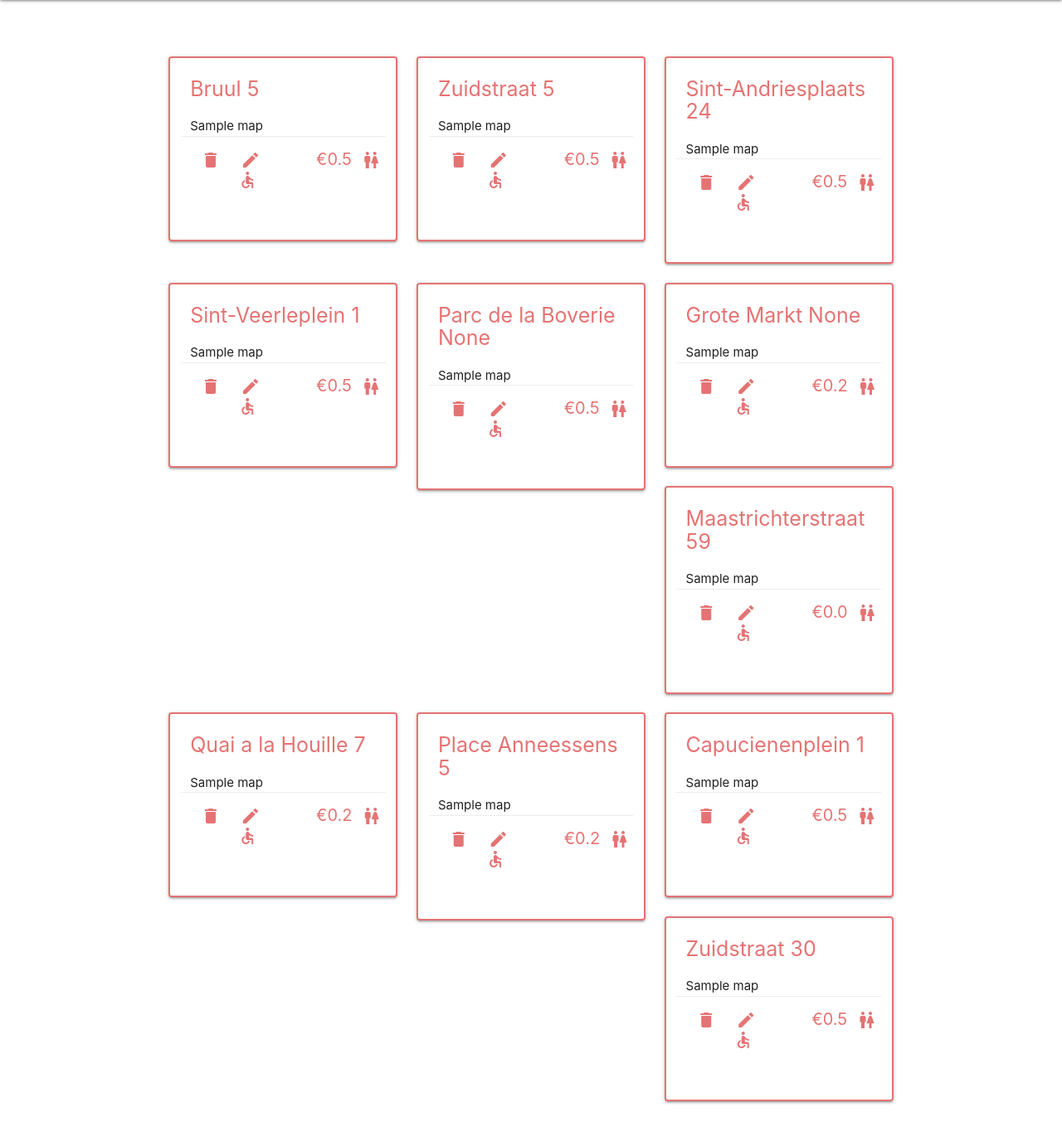
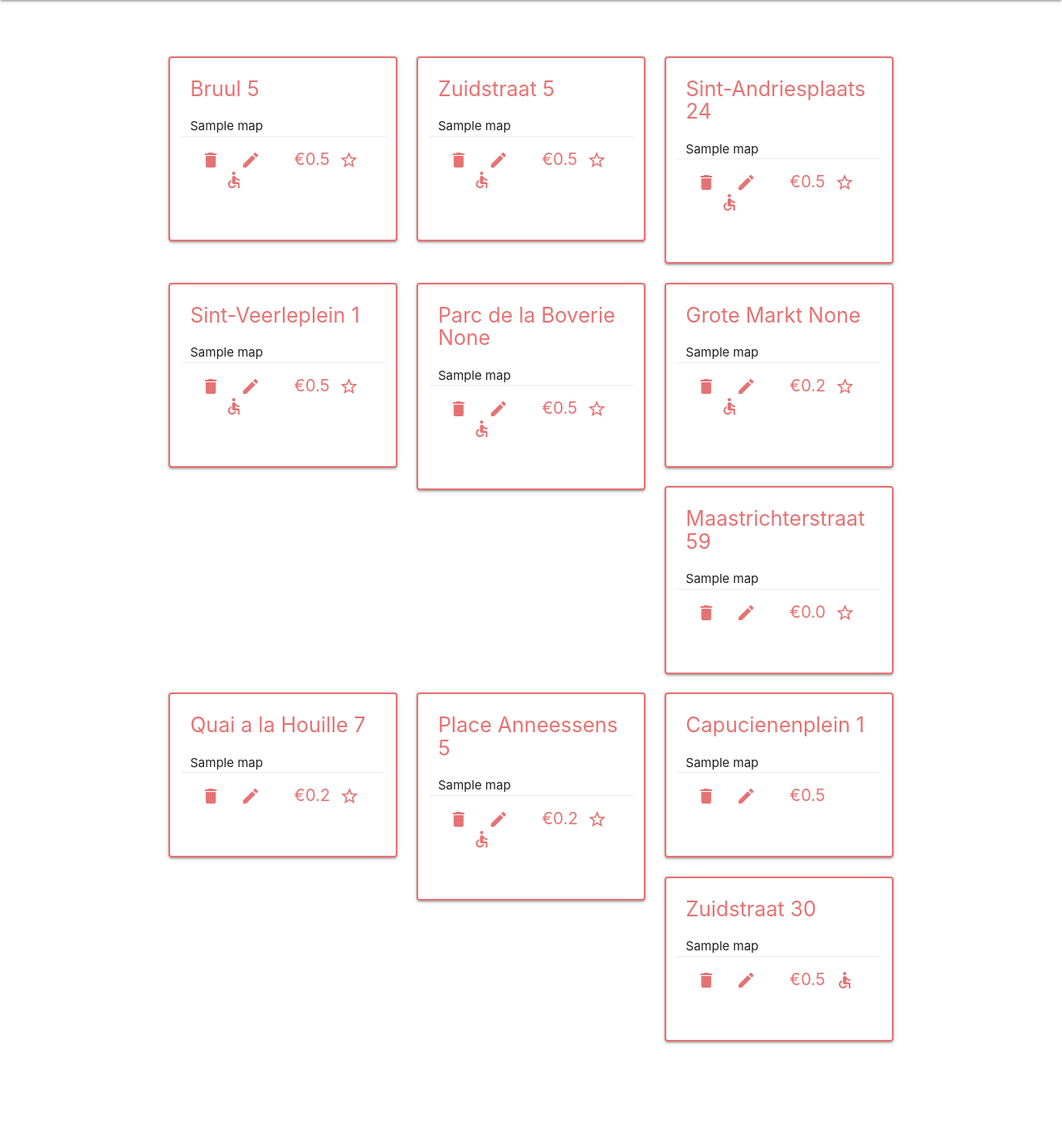
Before and after one commit to janolaerts/wcfinder, a Django app: template toilets/templates/toilets/wc_list.html in a window 1280 px wide. Shown: the part 64-1417 px from the top of the page at 83% size. After the commit the page ends 1323 px from the top, so only its background shows below. Run offline with Django 3.2, Linux system fonts and the light colour scheme; data comes from the database, SQL or seed files in the repository; both versions use the stored data as it was after the commit; the template is opened without the code that fills it: values that come from a table or form of the project are taken from there, most other values are stand-ins (such as "Sample title", 1, 10 or a date in 2020).

Commit message:
Outputting info works

```diff
--- a/static/styles.css
+++ b/static/styles.css
@@ -46,7 +46,7 @@
   font-size: 20px;
   position: relative;
   padding: 0;
-  margin: 0px 0px 0px 10px;
+  margin: 0;
   width: auto;
 }
 
--- a/toilets/templates/toilets/wc_list.html
+++ b/toilets/templates/toilets/wc_list.html
@@ -14,16 +14,24 @@
                 <h1 class="red-text text-lighten-2">{{ toilet.street }} {{ toilet.number }}</h1>
               </div>
               {{ map | safe }}
-              <div class="card-action row center-align">
+              <div class="card-action row">
                 <a href="/toilets/delete-toilet/?id={{ toilet.id }}&city={{ toilet.city }}" class="col s2">
                   <i class="material-icons red-text text-lighten-2">delete</i>
                 </a>
                 <a href="/toilets/edit-toilet/?id={{ toilet.id }}&city={{ toilet.city }}" class="col s2">
                   <i class="material-icons red-text text-lighten-2">edit</i>
                 </a>
-                <h2 class="red-text text-lighten-2 col s2 push-s2">€{{ toilet.price }}</h2>
-                <i class="material-icons red-text text-lighten-2 col s2 push-s2">wc</i>
-                <i class="material-icons red-text text-lighten-2 col s2 push-s2">accessible</i>
+
+                <!--<div class="info-wrapper col s6">-->
+                  <h2 class="red-text text-lighten-2 col s2 push-s1">€{{ toilet.price }}</h2>
+                  {% if toilet.cleaned == 'Yes' %}
+                    <i class="material-icons red-text text-lighten-2 col s2 push-s1">star_outline</i>
+                  {% endif %}
+                  {% if toilet.wheelchair_accessible == 'Yes' %}
+                    <i class="material-icons red-text text-lighten-2 col s2 push-s1">accessible</i>
+                  {% endif %}
+                <!--</div>-->
+
               </div>
             </div>
           </div>
--- a/toilets/views.py
+++ b/toilets/views.py
@@ -20,12 +20,12 @@ def wclist_view(request):
     location = geolocator.geocode(address)
 
     map = folium.Map(location = [location.latitude, location.longitude], zoom_start = 20, width = '100%', height = '100%', control_scale = False, zoom_control = False)
-    map.save('toilets/templates/toilets/map.html')
+    #map.save('toilets/templates/toilets/map.html')
 
     icon = folium.Icon(color='red', icon='none')
     folium.Marker([location.latitude, location.longitude], icon = icon).add_to(map)
 
-  return render(request, 'toilets/wc_list.html', { 'toilets': toilet_list, 'map': map._repr_html_() })
+    return render(request, 'toilets/wc_list.html', { 'toilets': toilet_list, 'map': map._repr_html_() })
 
 def add_toilet_view(request):
   form = forms.AddToilet(request.POST)
```
Also changed, not shown: toilets/templates/toilets/map.html (+9 -8 lines), db.sqlite3.
